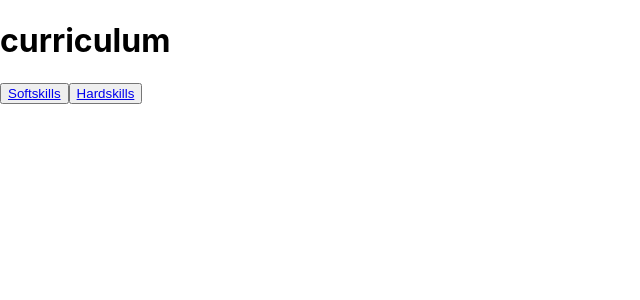
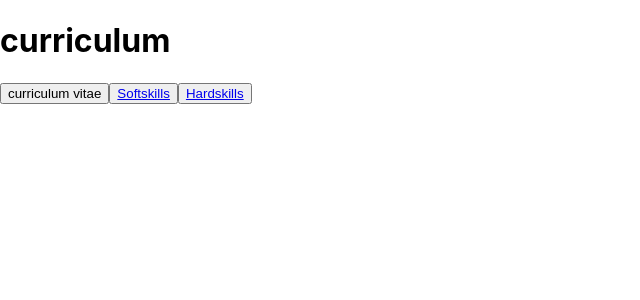
Before and after one commit to SamuelRicardoDS/curriculum, a React (Create React App) app: page / in a window 1280 px wide. Shown: the top 300 px of the page, without its empty margins (0-640 px from the left). Built offline with nearby package versions, Linux system fonts and the light colour scheme.

Commit message:
components

```diff
--- /dev/null
+++ b/src/components/Homebuttons/index.js
@@ -0,0 +1,20 @@
+import React from "react"
+import { Link } from "react-router-dom"
+
+function Homebuttons() {
+    return(
+        <div className="Bodybuttons">
+            <button>
+                curriculum vitae
+            </button>
+             <button>
+                <Link to ="/softskills">Softskills</Link>
+            </button>
+            <button>
+                <Link to ="/hardskills">Hardskills</Link>
+            </button>
+        </div>
+    )
+}
+
+export default Homebuttons
--- /dev/null
+++ b/src/components/Homebuttons/style.css
@@ -0,0 +1,4 @@
+.Bodybuttons {
+    align-items: center;
+    background-color: antiquewhite;
+}
--- a/src/pages/Home/index.js
+++ b/src/pages/Home/index.js
@@ -1,16 +1,12 @@
 import React from "react";
 import { Link } from "react-router-dom";
+import Homebuttons from "../../components/Homebuttons";
 
 function Home() {
     return(
         <div className="App">
             <h1>curriculum</h1>
-            <button>
-                <Link to ="/softskills">Softskills</Link>
-            </button>
-            <button>
-                <Link to ="/hardskills">Hardskills</Link>
-            </button>
+            <Homebuttons/>
         </div>
     )
 }
```
